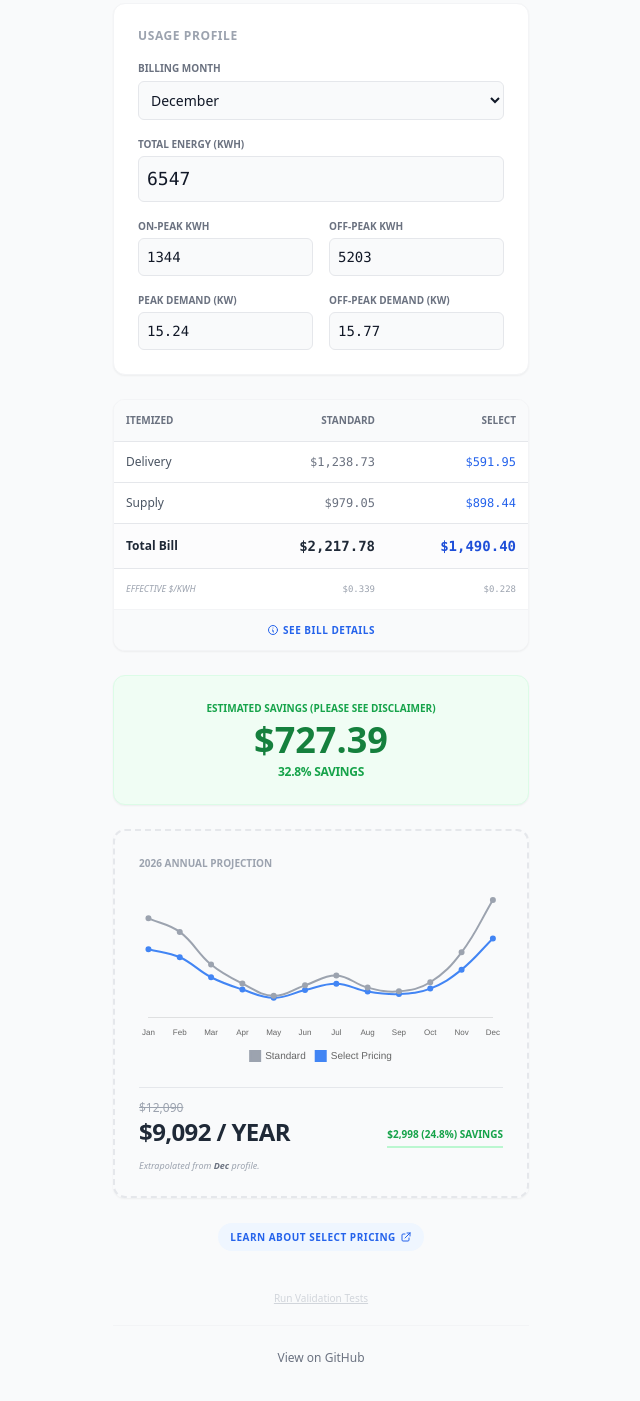
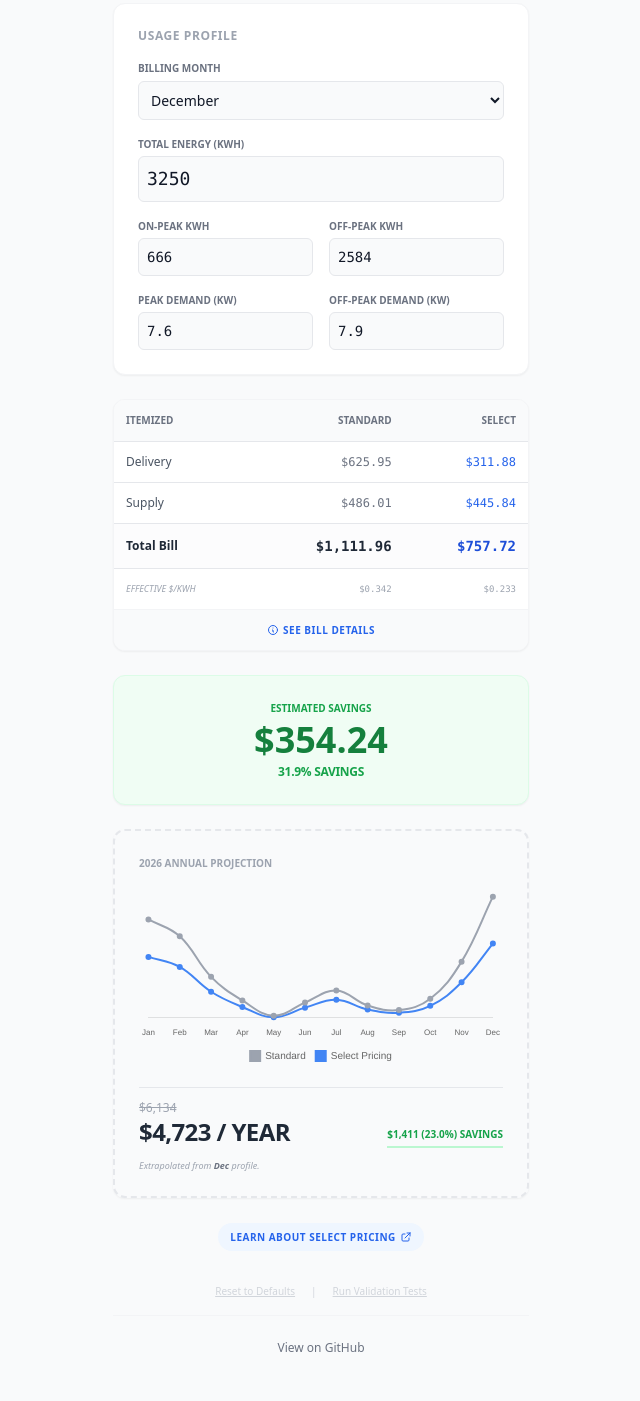
Before and after one commit to tulrich/powerpricing, a plain HTML site: page index.html in a window 1280 px wide. Shown: the part 169-1570 px from the top of the page, without its empty margins (319-959 px from the left). Drawn offline with nearby package versions, Linux system fonts and the light colour scheme.

Commit message:
Implement a reset button. Change the default values to smaller ones, probably more typical.

```diff
--- a/index.html
+++ b/index.html
@@ -8,7 +8,6 @@
     <script src="https://cdn.jsdelivr.net/npm/chart.js@4.4.1/dist/chart.umd.min.js"></script>
     <style>
         :root { --google-blue: #4285f4; }
-        /* Removed @apply rules which break in CDN mode */
         .card { background-color: white; padding: 1.5rem; border-radius: 0.75rem; box-shadow: 0 1px 2px 0 rgba(0, 0, 0, 0.05); border: 1px solid #f3f4f6; }
     </style>
 </head>
@@ -41,24 +40,24 @@
                 </div>
                 <div class="col-span-2">
                     <label class="block text-[10px] font-bold uppercase text-gray-500 mb-1">Total Energy (kWh)</label>
-                    <input type="number" id="totalKwh" value="6547" class="w-full p-2 bg-gray-50 border rounded-md font-mono text-lg">
+                    <input type="number" id="totalKwh" value="3250" class="w-full p-2 bg-gray-50 border rounded-md font-mono text-lg">
                 </div>
                 <div>
                     <label class="block text-[10px] font-bold uppercase text-gray-500 mb-1">On-Peak kWh</label>
-                    <input type="number" id="onPeakKwh" value="1344" class="w-full p-2 bg-gray-50 border rounded-md font-mono text-sm">
+                    <input type="number" id="onPeakKwh" value="666" class="w-full p-2 bg-gray-50 border rounded-md font-mono text-sm">
                 </div>
                 <div>
                     <label class="block text-[10px] font-bold uppercase text-gray-500 mb-1">Off-Peak kWh</label>
-                    <input type="number" id="offPeakKwh" value="5203" class="w-full p-2 bg-gray-50 border rounded-md font-mono text-sm">
+                    <input type="number" id="offPeakKwh" value="2584" class="w-full p-2 bg-gray-50 border rounded-md font-mono text-sm">
                 </div>
 
                 <div>
                     <label class="block text-[10px] font-bold uppercase text-gray-500 mb-1">Peak Demand (kW)</label>
-                    <input type="number" id="peakKw" value="15.24" step="0.01" class="w-full p-2 bg-gray-50 border rounded-md font-mono text-sm">
+                    <input type="number" id="peakKw" value="7.6" step="0.1" class="w-full p-2 bg-gray-50 border rounded-md font-mono text-sm">
                 </div>
                 <div>
                     <label class="block text-[10px] font-bold uppercase text-gray-500 mb-1">Off-Peak Demand (kW)</label>
-                    <input type="number" id="peakKwOff" value="15.77" step="0.01" class="w-full p-2 bg-gray-50 border rounded-md font-mono text-sm">
+                    <input type="number" id="peakKwOff" value="7.9" step="0.1" class="w-full p-2 bg-gray-50 border rounded-md font-mono text-sm">
                 </div>
             </div>
         </section>
@@ -135,7 +134,11 @@
     </main>
 
     <footer class="py-8 text-center space-y-4">
-        <button id="testBtn" class="text-[10px] text-gray-300 hover:text-gray-500 underline">Run Validation Tests</button>
+        <div class="flex justify-center gap-4 text-[10px] text-gray-300">
+            <button id="resetBtn" class="hover:text-gray-500 underline">Reset to Defaults</button>
+            <span>|</span>
+            <button id="testBtn" class="hover:text-gray-500 underline">Run Validation Tests</button>
+        </div>
         <div class="flex flex-col items-center gap-2 border-t border-gray-100 pt-6">
             <a href="https://github.com/tulrich/powerpricing" target="_blank" class="flex items-center gap-2 text-xs text-gray-500 hover:text-gray-800">
                 <span>View on GitHub</span>
@@ -255,7 +258,7 @@
     const SEASON_WEIGHTS = [0.144, 0.124, 0.076, 0.048, 0.030, 0.041, 0.054, 0.038, 0.033, 0.050, 0.094, 0.171];
     const MONTH_NAMES = ["Jan", "Feb", "Mar", "Apr", "May", "Jun", "Jul", "Aug", "Sep", "Oct", "Nov", "Dec"];
 
-    /** @const Actual 2025 Utility Bills */
+    /** @const Actual 2025 Utility Bills (For Standard Plan Validation) */
     const HISTORY_2025 = [
         { date: "2/10/2025", period: "jan-feb", kwh: 5729, bill: 1890.57, monthIdx: 0 },
         { date: "3/12/2025", period: "feb-mar", kwh: 4016, bill: 1355.00, monthIdx: 1 },
@@ -297,9 +300,13 @@
 
     let chartInstance = null;
 
-    const state = new Proxy({
-        totalKwh: 6547, onPeakKwh: 1344, offPeakKwh: 5203, peakKw: 15.24, peakKwOff: 15.77, billMonth: 11
-    }, {
+    // Use roughly half the user's Dec 2025 profile as defaults
+    const DEFAULT_STATE = {
+        totalKwh: 3250, onPeakKwh: 666, offPeakKwh: 2584,
+        peakKw: 7.6, peakKwOff: 7.9, billMonth: 11
+    };
+
+    const state = new Proxy({ ...DEFAULT_STATE }, {
         set(target, prop, value) {
             const num = parseFloat(value);
             target[prop] = isNaN(num) ? 0 : num;
@@ -329,6 +336,25 @@
         } else {
             modal.classList.add('hidden');
         }
+    };
+
+    window.reset = function() {
+        // Update DOM inputs
+        Object.keys(DEFAULT_STATE).forEach(key => {
+            const el = document.getElementById(key);
+            if(el) el.value = DEFAULT_STATE[key];
+        });
+
+        // Update State
+        Object.assign(state, DEFAULT_STATE);
+
+        // Clear URL params (remove hash)
+        history.replaceState(null, '', window.location.pathname);
+
+        // Force rendering since Proxy set via Object.assign is subtle with dependent fields
+        document.getElementById('onPeakKwh').value = state.onPeakKwh;
+        document.getElementById('offPeakKwh').value = state.offPeakKwh;
+        render();
     };
 
     function calculate(usage, monthIdx) {
@@ -444,7 +470,7 @@
         if (savings >= 0) {
             savingsCard.className = 'card bg-green-50 border-green-100 text-center';
             savingsLabel.className = 'text-[10px] font-bold uppercase text-green-600 mb-1';
-            savingsLabel.textContent = 'Estimated Savings (please see disclaimer)';
+            savingsLabel.textContent = 'Estimated Savings';
             savingsAmount.className = 'text-4xl font-black text-green-700';
             savingsAmount.textContent = fmt(savings);
             savingsPercent.className = 'text-xs font-bold text-green-600 mt-1 uppercase tracking-tight';
@@ -452,7 +478,7 @@
         } else {
             savingsCard.className = 'card bg-orange-50 border-orange-100 text-center';
             savingsLabel.className = 'text-[10px] font-bold uppercase text-orange-600 mb-1';
-            savingsLabel.textContent = 'Extra Cost (please see disclaimer)';
+            savingsLabel.textContent = 'Extra Cost';
             savingsAmount.className = 'text-4xl font-black text-orange-700';
             savingsAmount.textContent = fmt(Math.abs(savings));
             savingsPercent.className = 'text-xs font-bold text-orange-600 mt-1 uppercase tracking-tight';
@@ -609,6 +635,7 @@
         const el = document.getElementById(id);
         if (el) el.addEventListener('input', (e) => state[id] = e.target.value);
     });
+    document.getElementById('resetBtn').onclick = reset;
     document.getElementById('testBtn').onclick = toggleTestWindow;
 </script>
 </body>
```
